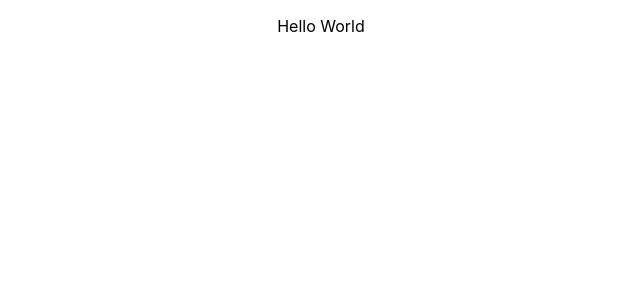
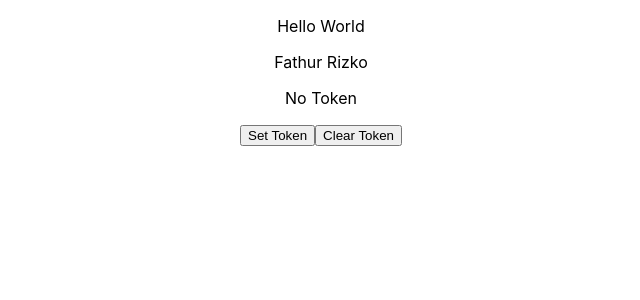
Before and after one commit to kaukanoer/sera-react, a React (Create React App) app: page / in a window 1280 px wide. Shown: the top 300 px of the page, without its empty margins (319-959 px from the left). Built offline with nearby package versions, Linux system fonts and the light colour scheme.

Commit message:
Added basic state management

```diff
--- a/package.json
+++ b/package.json
@@ -8,7 +8,11 @@
     "@testing-library/user-event": "^13.5.0",
     "react": "^18.2.0",
     "react-dom": "^18.2.0",
+    "react-redux": "^8.0.2",
     "react-scripts": "5.0.1",
+    "redux": "^4.2.0",
+    "redux-persist": "^6.0.0",
+    "redux-thunk": "^2.4.1",
     "web-vitals": "^2.1.4"
   },
   "scripts": {
--- a/src/App.js
+++ b/src/App.js
@@ -1,12 +1,33 @@
-import logo from './logo.svg';
+import { Provider } from 'react-redux';
+import { applyMiddleware, createStore } from 'redux';
+import { persistStore, persistReducer } from 'redux-persist';
+import { PersistGate } from 'redux-persist/integration/react';
+import storage from 'redux-persist/lib/storage';
+import thunk from 'redux-thunk';
+import reducer from './redux/reducer';
 import './App.css';
+import { MainPage } from './page';
 
-function App() {
-  return (
-    <div className="App">
-      <p>Hello World</p>
-    </div>
-  );
-}
+const persistConfig = {
+  key: 'root',
+  storage,
+  whitelist: ['auth'],
+};
 
-export default App;
+const persistedReducer = persistReducer(persistConfig, reducer);
+
+const store = createStore(persistedReducer, applyMiddleware(thunk))
+const persistor = persistStore(store);
+
+
+const App = ({ token, onAppear }) => (
+  <Provider store={store}>
+    <PersistGate loading={null} persistor={persistor}>
+      <div className="App">
+        <MainPage />
+      </div>
+    </PersistGate>
+   </Provider>
+);
+
+export default App
--- /dev/null
+++ b/src/page/index.js
@@ -0,0 +1 @@
+export { default as MainPage } from './main-page'
--- /dev/null
+++ b/src/page/main-page/index.js
@@ -0,0 +1,2 @@
+import i from './main-page.container';
+export default i
--- /dev/null
+++ b/src/page/main-page/main-page.container.js
@@ -0,0 +1,17 @@
+import { connect } from 'react-redux';
+import { setToken } from '../../redux/action';
+import MainPage from './main-page.presentation'
+
+export const mapStateToProps = state => ({
+  fullName: state.auth.fullName,
+  token: state.auth.token,
+})
+
+export const mapDispatchToProps = (dispatch) => ({
+  onButtonPressed: (text) => {
+    dispatch(setToken(text))
+  }
+});
+
+
+export default  connect(mapStateToProps, mapDispatchToProps)(MainPage);
--- /dev/null
+++ b/src/page/main-page/main-page.presentation.js
@@ -0,0 +1,13 @@
+import React from 'react';
+
+const MainPage = ({ token, fullName, onButtonPressed }) => (
+  <div>
+    <p>Hello World</p>
+    <p>{fullName}</p>
+    {token ? <p>{token}</p> : <p>No Token</p>}
+    <button onClick={() => onButtonPressed('AAA')}>Set Token</button>
+    <button onClick={() => onButtonPressed(null)}>Clear Token</button>
+  </div>
+)
+
+export default MainPage;
--- /dev/null
+++ b/src/redux/action/index.js
@@ -0,0 +1 @@
+export * from './simple-action';
--- /dev/null
+++ b/src/redux/action/simple-action.js
@@ -0,0 +1,10 @@
+const makeActionCreator = (type, ...argNames) => (...args) => {
+  const action = { type };
+  argNames.forEach((arg, index) => {
+    action[argNames[index]] = args[index];
+  });
+  return action;
+};
+
+export const SET_TOKEN = 'SET_TOKEN';
+export const setToken = makeActionCreator(SET_TOKEN, 'token');
--- /dev/null
+++ b/src/redux/reducer/auth.js
@@ -0,0 +1,15 @@
+import { SET_TOKEN } from "../action";
+
+const initialState = {
+  token: '',
+  fullName: 'Fathur Rizko',
+}
+
+/* eslint-disable import/no-anonymous-default-export */
+export default (state = initialState, action) => {
+  switch (action.type) {
+    case SET_TOKEN:
+      return {...state, token: action.token}
+    default: return state;
+  }
+};
--- /dev/null
+++ b/src/redux/reducer/index.js
@@ -0,0 +1,11 @@
+import { combineReducers } from 'redux';
+import auth from './auth';
+
+const reducer = combineReducers({
+  auth,
+})
+
+// eslint-disable-next-line import/no-anonymous-default-export
+export default (state, action) => {
+    return reducer(state, action)
+}
```
Also changed, not shown: 1 other file (tests, documents, lock files or other folders).
